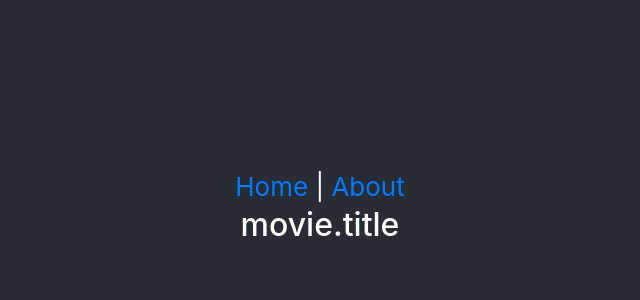
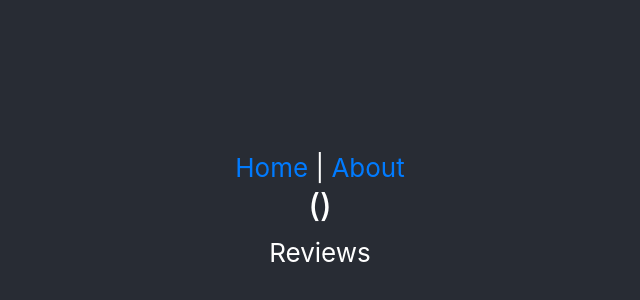
Before and after one commit to RubenSantana/react-redux-omdb, a React (Create React App) app: page /movieDetails/1 in a window 1280 px wide. Shown: the part 190-490 px from the top of the page, without its empty margins (320-960 px from the left). Built offline with nearby package versions, Linux system fonts and the light colour scheme; what redux-immutable-state-invariant would draw is missing.

Commit message:
Add layout structure to MovieDetailsPage

```diff
--- a/src/App.js
+++ b/src/App.js
@@ -16,7 +16,7 @@ function App() {
         <Switch>
           <Route exact path="/" component={HomePage} />
           <Route path="/about" component={AboutPage} />
-          <Route path="/movieDetails:slug" component={MovieDetailsPage} />
+          <Route path="/movieDetails/:slug" component={MovieDetailsPage} />
           <Route path="/movieDetails" component={MovieDetailsPage} />
           <Route component={PageNotFound} />
         </Switch>
--- a/src/components/home/MovieItem.js
+++ b/src/components/home/MovieItem.js
@@ -1,13 +1,16 @@
 import React from "react";
 import PropTypes from "prop-types";
+import { Link } from "react-router-dom";
 
 const MovieItem = props => {
   const { movie, handleClick } = props;
 
   return (
-    <div key={movie.imdbID} onClick={handleClick(movie.imdbID)}>
-      {movie.Title + " (" + movie.Year + ") (" + movie.Type + ")"}
-    </div>
+    <Link to={"/movieDetails/"}>
+      <div key={movie.imdbID} onClick={() => handleClick(movie.imdbID)}>
+        {movie.Title + " (" + movie.Year + ") (" + movie.Type + ")"}
+      </div>
+    </Link>
   );
 };
 
--- a/src/components/movieDetails/MovieDetailsPage.js
+++ b/src/components/movieDetails/MovieDetailsPage.js
@@ -1,20 +1,48 @@
 import React, { useEffect } from "react";
+import PropTypes from "prop-types";
 import { connect } from "react-redux";
 import * as movieDetailsActions from "../../redux/actions/movieDetailsActions";
-import PropTypes from "prop-types";
 
-function MovieDetailsPage(props) {
-  //const { movieDetails } = this.props;
+const MovieDetailsPage = ({ movieDetails }) => {
   return (
     <>
-      <h2>movie.title</h2>
+      <div className="vital">
+        <div id="quicklinksBar" />
+        <div className="title-block">
+          <h2>
+            {movieDetails.Title} ({movieDetails.Year})
+          </h2>
+        </div>
+        <div className="slate-wrapper" />
+      </div>
+
+      <div className="plot-summary-wrapper">
+        <div className="plot-summary">
+          <div className="summary-text" />
+          <div className="credit-summary-item" />
+          <div className="credit-summary-item" />
+          <div className="credit-summary-item" />
+        </div>
+        <div className="titleReviewBar">
+          <div className="titleReviewBarItem">
+            <div className="titleReviewBarSubItem">
+              <div />
+              <div />
+            </div>
+          </div>
+          <div className="divider" />
+          <div className="titleReviewBarItem">
+            <div>Reviews</div>
+          </div>
+        </div>
+      </div>
     </>
   );
-}
+};
 
 MovieDetailsPage.propTypes = {
-  movieDetails: PropTypes.object.isRequired,
-  displayMovieDetails: PropTypes.func.isRequired
+  movieDetails: PropTypes.object.isRequired
+  //displayMovieDetails: PropTypes.func.isRequired
 };
 
 function mapStateToProps(state) {
@@ -24,7 +52,7 @@ function mapStateToProps(state) {
 }
 
 const mapDispatchToProps = {
-  displayMovieDetails: movieDetailsActions.displayMovieDetails
+  //displayMovieDetails: movieDetailsActions.displayMovieDetails
 };
 
 export default connect(
```
Also changed, not shown: src/components/home/MoviesList.js (+0 -18 lines).
